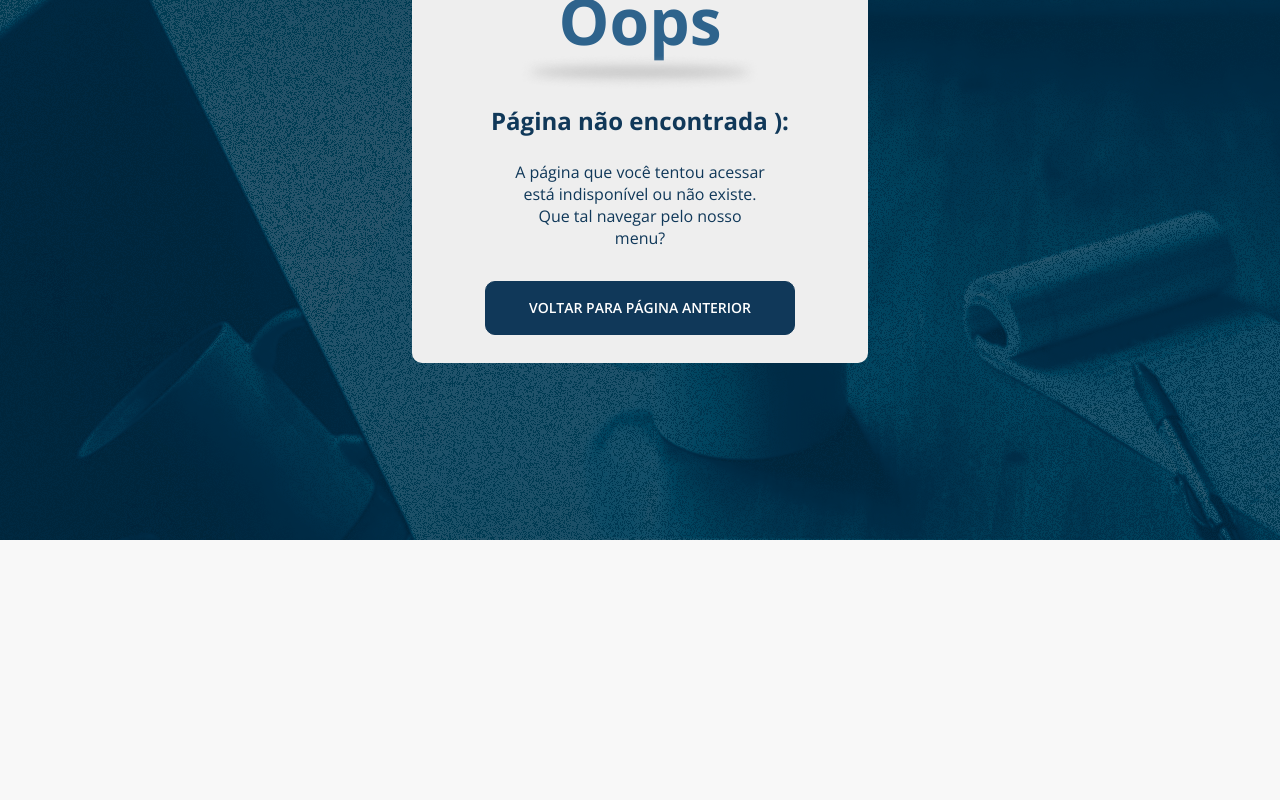
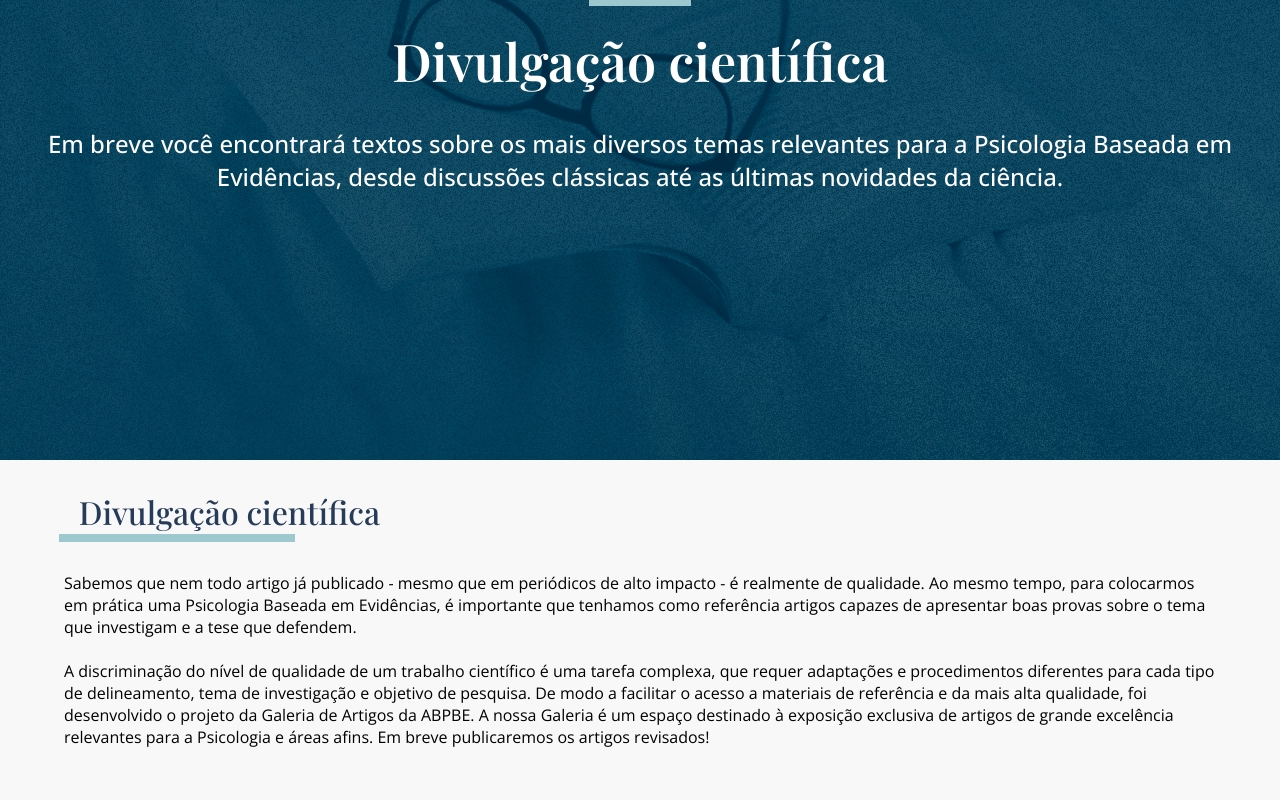
Before and after one commit to senaarth/abpbe-front, a Next.js app: page /divulgacao in a window 1280 px wide. Before the commit this address had no page. Shown: the part 260-1060 px from the top of the page. Before the commit the page ends 800 px from the top, so only its background shows below. Built offline with nearby package versions, Linux system fonts and the light colour scheme; a web font is replaced by a local one.

Commit message:
feat: create divulgacao page

```diff
--- /dev/null
+++ b/src/pages/divulgacao.tsx
@@ -0,0 +1,49 @@
+import React from "react";
+import Head from "next/head";
+
+import { PageBanner } from "../components/PageBanner";
+import { Footer } from "../components/Footer";
+import { PageCall } from "../components/PageCall";
+
+import { ContentContainer, Page } from "../styles/Divulgacao";
+
+export default function Divulgacao(): JSX.Element {
+  return (
+    <Page>
+      <Head>
+        <title>Divulgacao | ABPBE</title>
+      </Head>
+      <PageBanner
+        img="/images/bg_glasses.png"
+        title="Divulgação científica"
+        subtitle="Em breve você encontrará textos sobre os mais diversos temas relevantes para a Psicologia Baseada em Evidências, desde discussões clássicas até as últimas novidades da ciência."
+        whiteSubtitle
+        tag="Novidades"
+      />
+      <ContentContainer>
+        <h1 className="title translate-highlight">Divulgação científica</h1>
+        <p>
+          Sabemos que nem todo artigo já publicado - mesmo que em periódicos de
+          alto impacto - é realmente de qualidade. Ao mesmo tempo, para
+          colocarmos em prática uma Psicologia Baseada em Evidências, é
+          importante que tenhamos como referência artigos capazes de apresentar
+          boas provas sobre o tema que investigam e a tese que defendem.
+          <br />
+          <br />A discriminação do nível de qualidade de um trabalho científico
+          é uma tarefa complexa, que requer adaptações e procedimentos
+          diferentes para cada tipo de delineamento, tema de investigação e
+          objetivo de pesquisa. De modo a facilitar o acesso a materiais de
+          referência e da mais alta qualidade, foi desenvolvido o projeto da
+          Galeria de Artigos da ABPBE. A nossa Galeria é um espaço destinado à
+          exposição exclusiva de artigos de grande excelência relevantes para a
+          Psicologia e áreas afins. Em breve publicaremos os artigos revisados!
+        </p>
+      </ContentContainer>
+      <PageCall
+        boldTitle="Em breve"
+        regularTitle=" postaremos os textos de divulgação científica!"
+      />
+      <Footer />
+    </Page>
+  );
+}
--- /dev/null
+++ b/src/styles/Divulgacao.ts
@@ -0,0 +1,33 @@
+import styled from "styled-components";
+
+export const Page = styled.div`
+  width: 100%;
+
+  display: flex;
+  flex-direction: column;
+  align-items: center;
+  justify-content: flex-start;
+`;
+
+export const ContentContainer = styled.main`
+  width: 100%;
+
+  display: flex;
+  flex-direction: column;
+  align-items: center;
+  justify-content: flex-start;
+
+  padding: 2rem 0 2.5rem 0;
+
+  @media (min-width: 768px) {
+    padding: 2rem 0 4.25rem 0;
+  }
+
+  > * {
+    width: 90%;
+  }
+
+  h1 {
+    margin-bottom: 2.5rem;
+  }
+`;
```
Also changed, not shown: public/images/bg_glasses.png (added).
